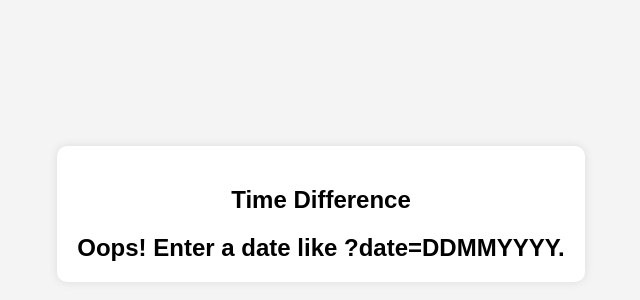
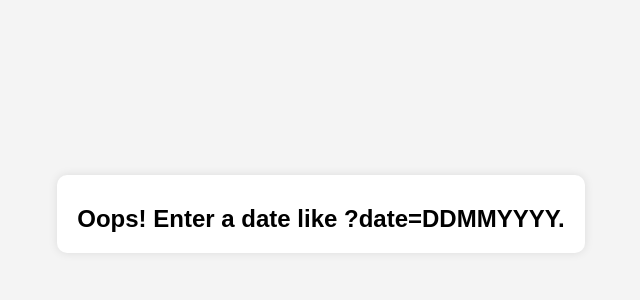
Before and after one commit to HemanthMeda/Age, a plain HTML site: page index.html in a window 1280 px wide. Shown: the part 186-486 px from the top of the page, without its empty margins (319-959 px from the left). Drawn offline with Linux system fonts and the light colour scheme.

Commit message:
Update index.html

```diff
--- a/index.html
+++ b/index.html
@@ -31,7 +31,7 @@
 <body>
 
     <div class="container">
-        <h2>Time Difference</h2>
+    <!--    <h2>Time Difference</h2> -->
         <div id="result" class="time-diff">Enter a date in the URL: ?date=DDMMYYYY</div>
     </div>
 
```
